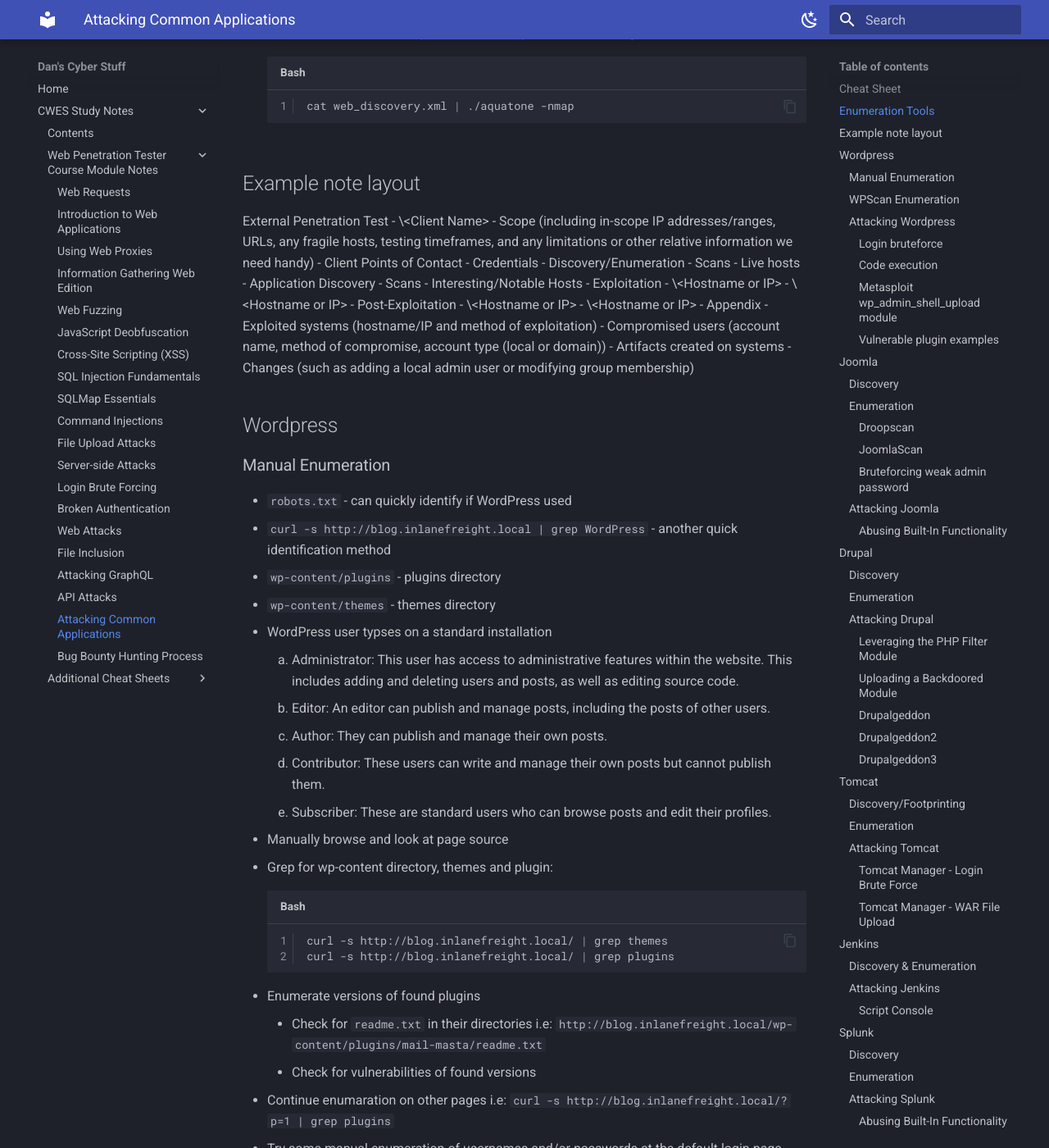
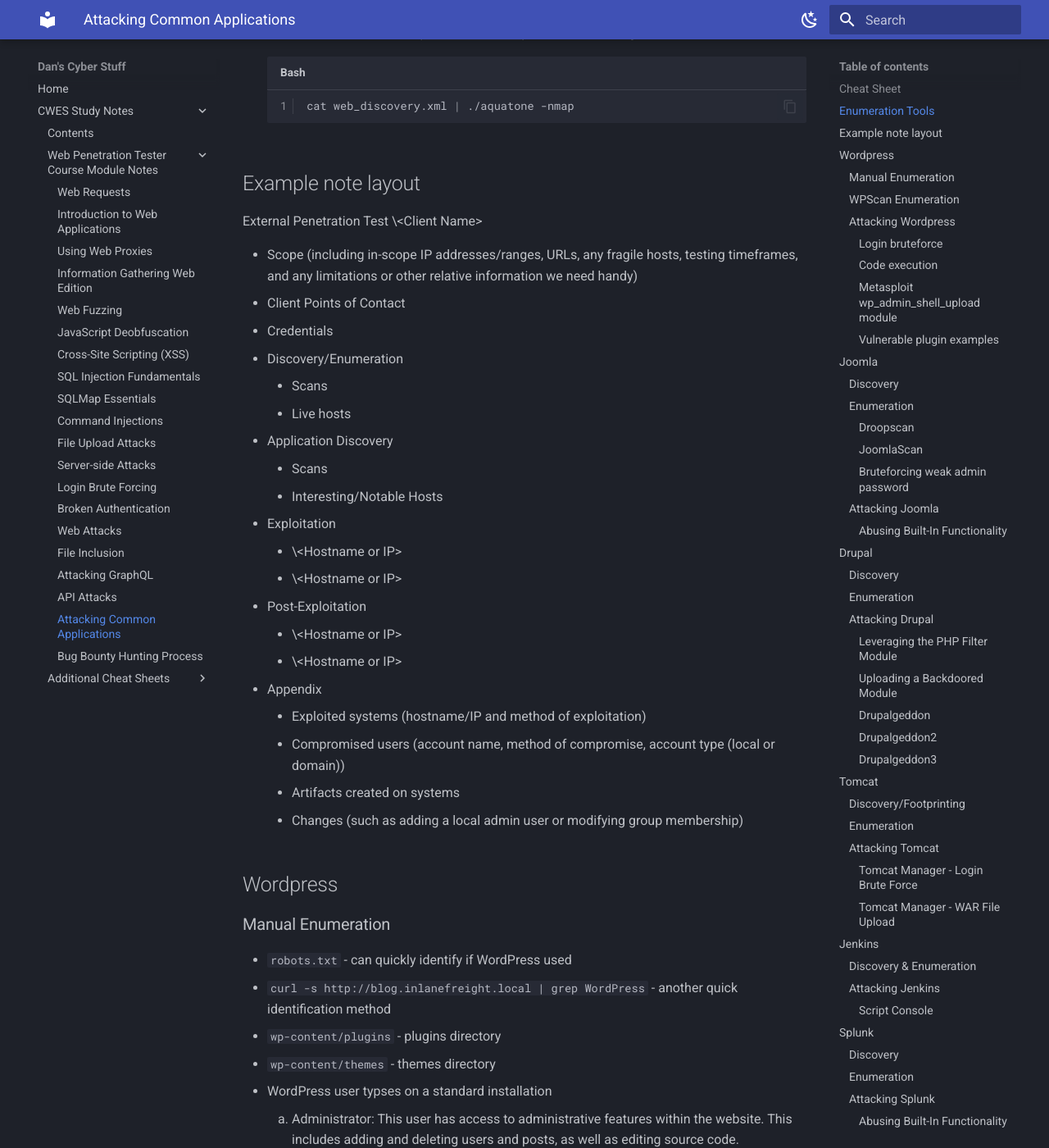
Before and after one commit to variable190/BugBounty, an MkDocs documentation site: the page built from docs/cwes-study-notes/attacking-common-applications.md, in a window 1280 px wide and 1400 px high, scrolled down 2349 px. Shown: the whole window at 82% size. Built offline with MkDocs 1.6.1 and Material for MkDocs 9.7.7, drawn with Linux system fonts in a browser that asks for light colours.

```diff
--- a/docs/cwes-study-notes/attacking-common-applications.md
+++ b/docs/cwes-study-notes/attacking-common-applications.md
@@ -47,7 +47,8 @@ cat web_discovery.xml | ./aquatone -nmap
 
 ## Example note layout
 
-External Penetration Test - \<Client Name\>
+External Penetration Test \<Client Name\>
+
 - Scope (including in-scope IP addresses/ranges, URLs, any fragile hosts, testing timeframes, and any limitations or other relative information we need handy)
 - Client Points of Contact
 - Credentials
```
